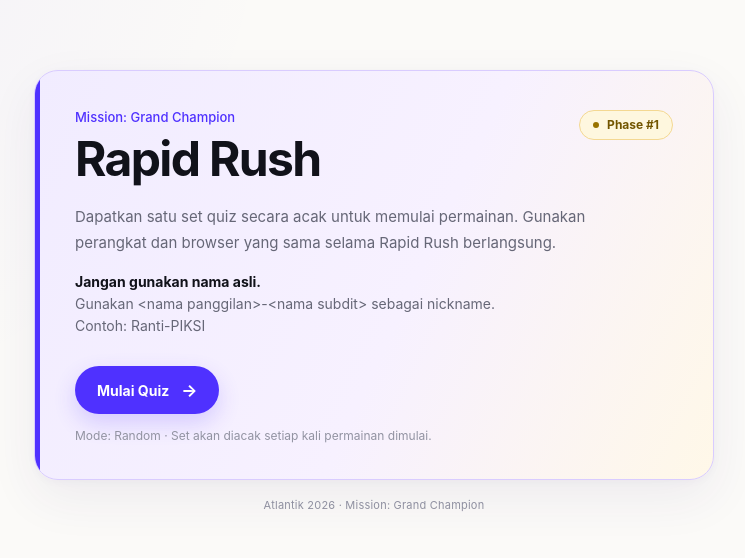
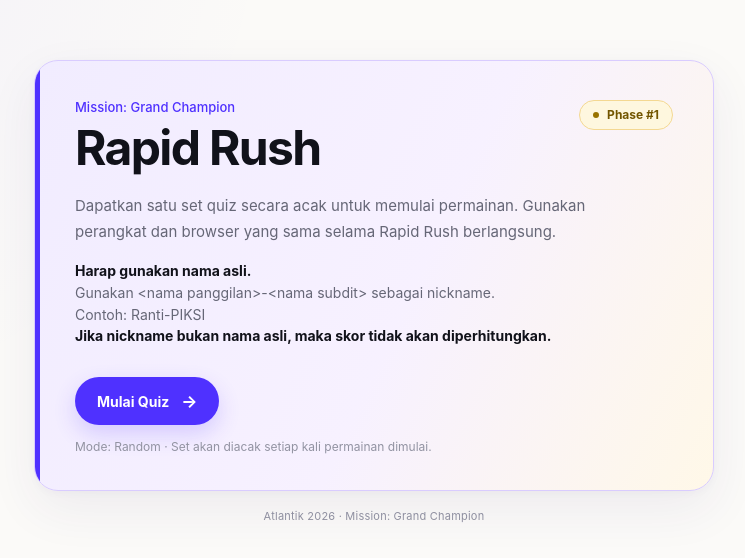
Before and after one commit to ruswanhidayat/atlantik, a Next.js app: page / in a window 1280 px wide. Shown: the part 108-666 px from the top of the page, without its empty margins (266-1011 px from the left). Built offline with nearby package versions, Linux system fonts and the light colour scheme.

Commit message:
update notes

```diff
--- a/app/page.js
+++ b/app/page.js
@@ -52,11 +52,13 @@ export default function Home() {
           </p>
 
           <h5 className="instruction-note">
-            <strong>Jangan gunakan nama asli.</strong>{" "}
+            <strong>Harap gunakan nama asli.</strong>{" "}
             <br />
             Gunakan &lt;nama panggilan&gt;-&lt;nama subdit&gt; sebagai nickname.
             <br />
             Contoh: Ranti-PIKSI
+            <br />
+            <strong>Jika nickname bukan nama asli, maka skor tidak akan diperhitungkan.</strong>{" "}
           </h5>
 
           <div className="action-area">
```
